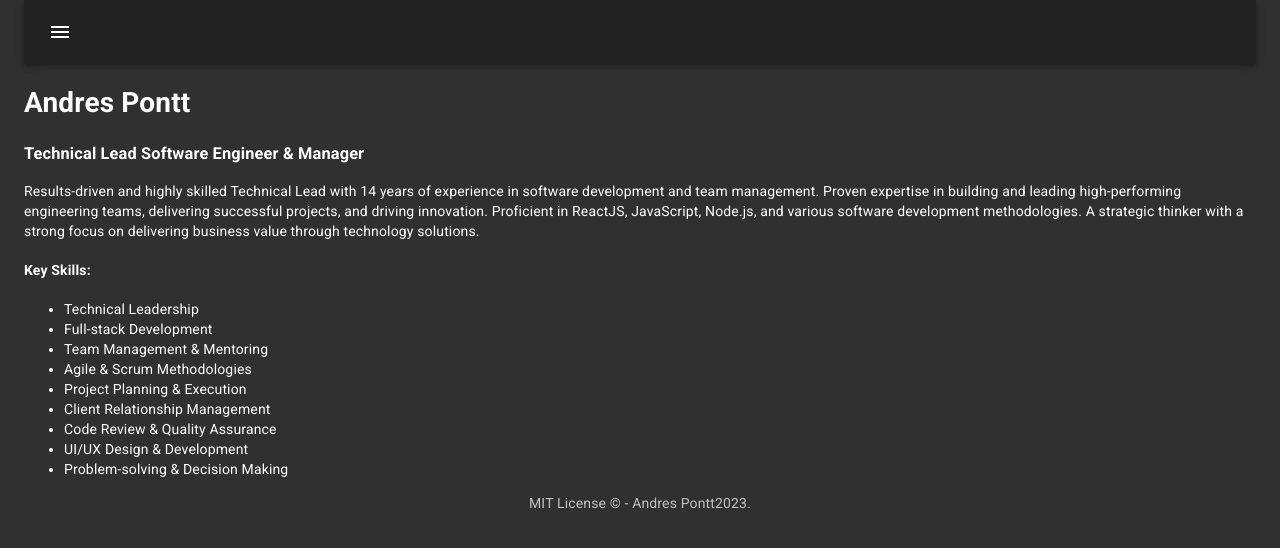
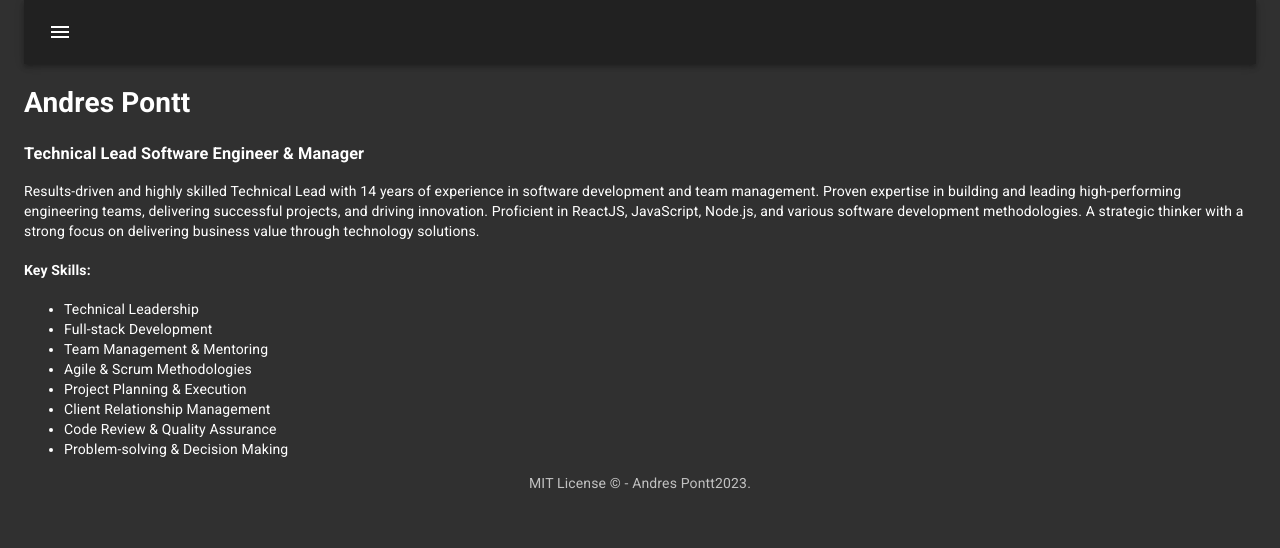
Before and after one commit to andrespontt/andrespontt.github.io.source, a React (Create React App) app: page / in a window 1280 px wide. Shown: the top 548 px of the page. Built offline with nearby package versions, Linux system fonts and the light colour scheme.

Commit message:
modify summary

```diff
--- a/src/components/ResumeSummary.js
+++ b/src/components/ResumeSummary.js
@@ -18,7 +18,6 @@ const ResumeSummary = () => {
           <li>Project Planning & Execution</li>
           <li>Client Relationship Management</li>
           <li>Code Review & Quality Assurance</li>
-          <li>UI/UX Design & Development</li>
           <li>Problem-solving & Decision Making</li>
         </ul>
       </div>
```
